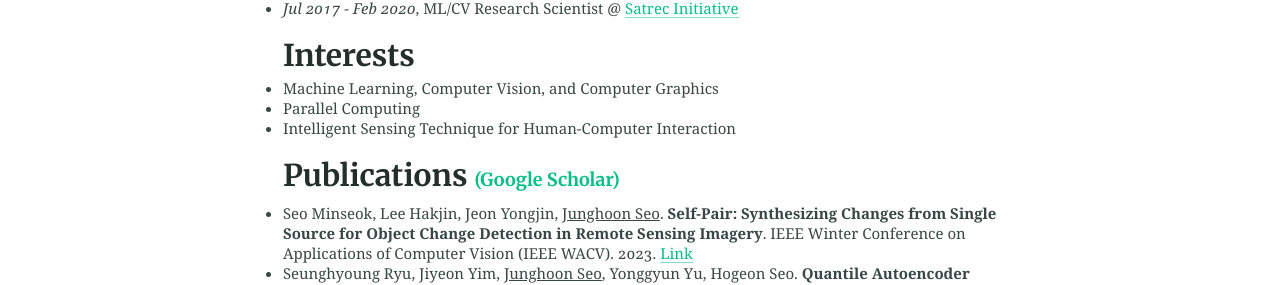
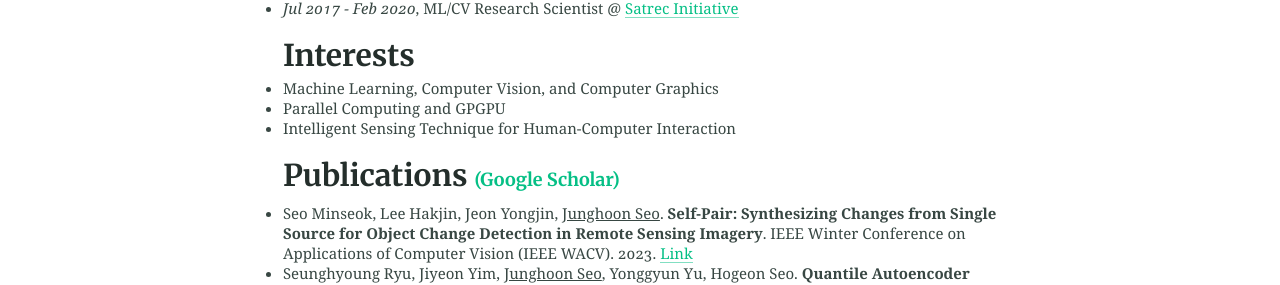
Before and after one commit to mikigom/mikigom.github.io, a Jekyll site: the page built from index.md, in a window 1280 px wide. Shown: the part 494-779 px from the top of the page. Built offline with Jekyll 4.4.1, drawn with Linux system fonts in a browser that asks for light colours.

Commit message:
Update index.md

```diff
--- a/index.md
+++ b/index.md
@@ -17,7 +17,7 @@ Hi, I'm **Junghoon Seo**. I am currently the technical leader of the research te
 
 ### Interests
 * Machine Learning, Computer Vision, and Computer Graphics
-* Parallel Computing
+* Parallel Computing and GPGPU
 * Intelligent Sensing Technique for Human-Computer Interaction
 
 ### Publications <span style="font-size:0.6em;">[(Google Scholar)](https://scholar.google.com/citations?user=9KBQk-YAAAAJ&hl=en)</span>
```
